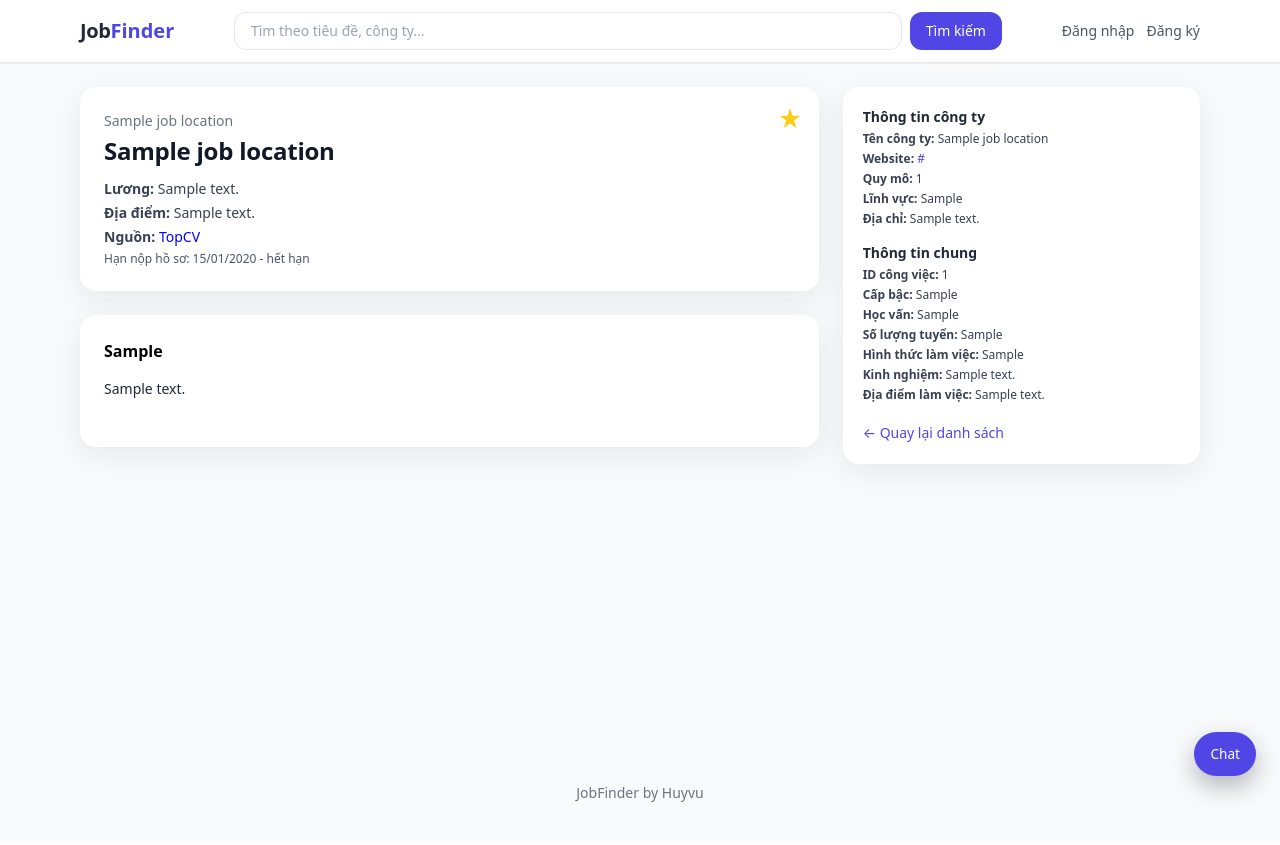
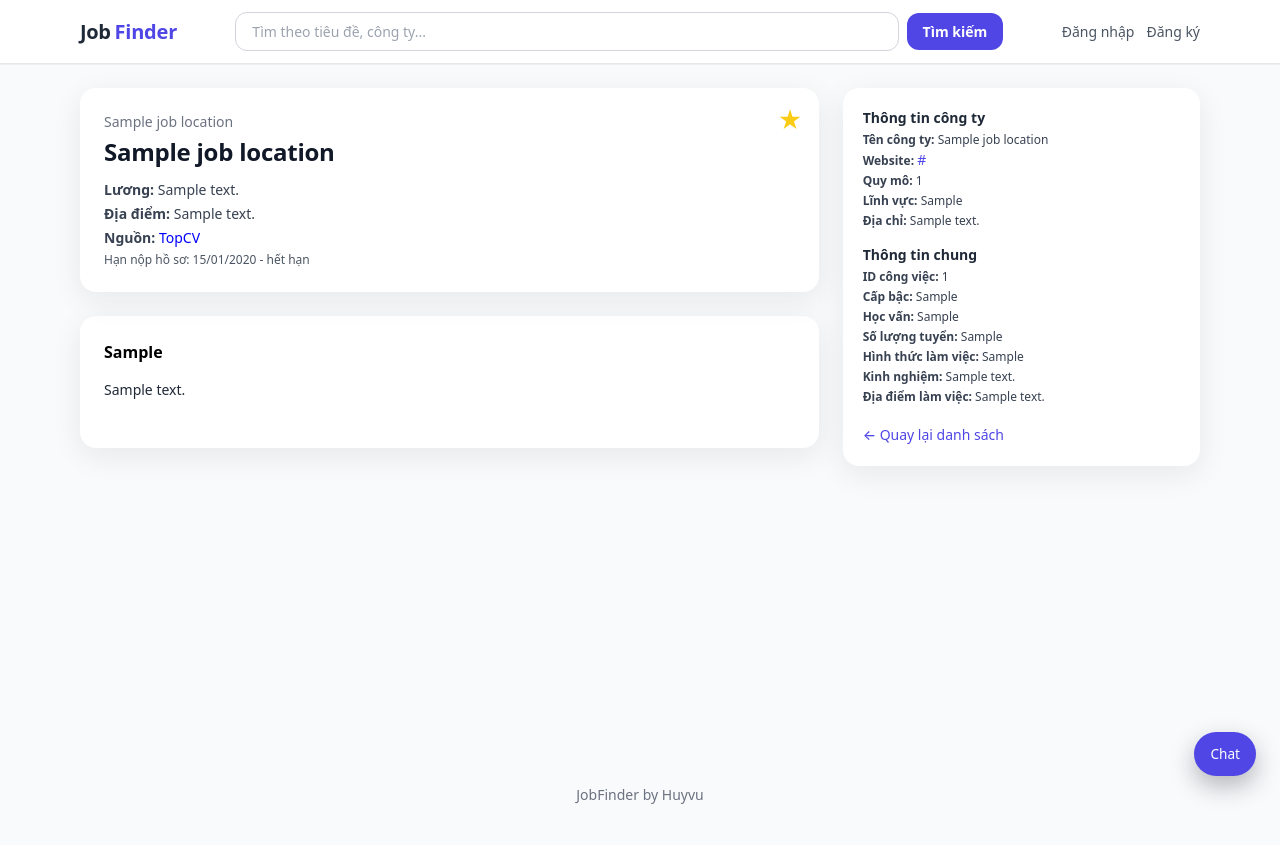
Before and after one commit to 22021202-VU-VAN-HUY/pull_data_topcv, a Flask app: page /jobs/1 in a window 1280 px wide. Before the commit the page ends 802 px from the top, so only its background shows below. Run offline with Flask 3, Linux system fonts and the light colour scheme; a database or web service that is not in the repository returns one stand-in record (values such as "Sample title"); some libraries are stand-ins or nearby versions.

Commit message:
update css base

```diff
--- a/web/static/css/base.css
+++ b/web/static/css/base.css
@@ -1,35 +1,191 @@
+/* UTILS */
+.hidden {
+  display: none !important;
+}
+
 /* BASE LAYOUT */
 .base-body {
   font-family: ui-sans-serif, system-ui, -apple-system, BlinkMacSystemFont,
     "Segoe UI", Roboto, Helvetica, Arial, "Noto Sans", sans-serif;
+  background-color: #f9fafb;
 }
 
 .base-header {
+  background-color: #ffffff;
+  border-bottom: 1px solid #e5e7eb;
   box-shadow: 0 1px 0 rgba(15, 23, 42, 0.05);
+}
+
+.base-header-inner {
+  align-items: center;
+  display: flex;
+  gap: 1rem;
+  justify-content: space-between;
+  margin: 0 auto;
+  max-width: 72rem;
+  padding: 0.75rem 1rem;
+}
+
+.base-logo {
+  color: #111827;
+  display: inline-flex;
+  align-items: center;
+  font-size: 1.25rem;
+  font-weight: 700;
+  gap: 0.25rem;
+  letter-spacing: -0.01em;
+  text-decoration: none;
+  white-space: nowrap;
 }
 
 .base-logo span:first-child {
   letter-spacing: -0.02em;
 }
 
+.base-logo-highlight {
+  color: #4f46e5;
+}
+
+.base-logo-text {
+  color: #1f2937;
+}
+
 .base-main {
+  margin: 0 auto;
+  max-width: 72rem;
   min-height: calc(100vh - 120px);
+  padding: 1.5rem 1rem;
+}
+
+/* SEARCH */
+.base-search-form {
+  flex: 1 1 auto;
+  max-width: 48rem;
+  width: 100%;
+}
+
+.base-search-row {
+  align-items: center;
+  display: flex;
+  gap: 0.5rem;
+}
+
+.base-search-input {
+  border: 1px solid #d1d5db;
+  border-radius: 0.75rem;
+  flex: 1 1 auto;
+  font-size: 0.875rem;
+  padding: 0.5rem 1rem;
+  transition: border-color 0.1s ease, box-shadow 0.1s ease;
+}
+
+.base-search-input:focus {
+  border-color: #4f46e5;
+  box-shadow: 0 0 0 2px rgba(79, 70, 229, 0.2);
+  outline: none;
 }
 
 /* LINKS & BUTTONS */
 .base-link {
   color: #4b5563;
+  font-size: 0.875rem;
+  font-weight: 500;
+  text-decoration: none;
 }
+
 .base-link:hover {
   color: #4f46e5;
+}
+
+.base-button {
+  border: none;
+  border-radius: 0.75rem;
+  cursor: pointer;
+  font-size: 0.875rem;
+  font-weight: 600;
+  padding: 0.5rem 1rem;
+  transition: background-color 0.1s ease, box-shadow 0.1s ease;
 }
 
 .base-button-primary {
   background-color: #4f46e5;
   color: #ffffff;
 }
+
 .base-button-primary:hover {
   background-color: #4338ca;
+}
+
+/* USER NAV */
+.base-user-nav {
+  align-items: center;
+  display: flex;
+  gap: 0.75rem;
+  white-space: nowrap;
+}
+
+.base-user-menu {
+  position: relative;
+}
+
+.base-user-button {
+  align-items: center;
+  background: transparent;
+  border: none;
+  color: #4b5563;
+  cursor: pointer;
+  display: inline-flex;
+  font-size: 0.875rem;
+  gap: 0.5rem;
+  padding: 0.25rem 0.5rem;
+}
+
+.base-user-button:hover {
+  color: #111827;
+}
+
+.base-user-icon {
+  height: 1rem;
+  width: 1rem;
+}
+
+.base-user-dropdown {
+  background: #ffffff;
+  border: 1px solid #e5e7eb;
+  border-radius: 0.75rem;
+  box-shadow: 0 10px 25px rgba(15, 23, 42, 0.15);
+  min-width: 12rem;
+  padding: 0.5rem 0;
+  position: absolute;
+  right: 0;
+  top: calc(100% + 0.5rem);
+  z-index: 20;
+}
+
+.base-user-dropdown-link,
+.base-user-dropdown-button {
+  color: #111827;
+  display: block;
+  font-size: 0.875rem;
+  padding: 0.5rem 1rem;
+  text-decoration: none;
+  width: 100%;
+}
+
+.base-user-dropdown-link:hover,
+.base-user-dropdown-button:hover {
+  background-color: #f9fafb;
+}
+
+.base-user-dropdown-button {
+  background: transparent;
+  border: none;
+  text-align: left;
+}
+
+.base-user-divider {
+  border-top: 1px solid #e5e7eb;
+  margin: 0.25rem 0;
 }
 
 /* CARD CHUNG */
@@ -38,15 +194,15 @@
   box-shadow: 0 8px 30px rgba(15, 23, 42, 0.08);
   transition: transform 0.08s ease, box-shadow 0.08s ease;
 }
+
 .base-card:hover {
   transform: translateY(-2px);
 }
 
-/* NAV USER DROPDOWN */
-.base-user-dropdown {
-  min-width: 12rem;
+/* FOOTER */
+.base-footer {
+  color: #6b7280;
+  font-size: 0.875rem;
+  padding: 2.5rem 1rem;
+  text-align: center;
 }
-
-.base-user-divider {
-  border-top: 1px solid #e5e7eb;
-}
--- a/web/templates/base.html
+++ b/web/templates/base.html
@@ -16,26 +16,26 @@
     <link rel="stylesheet" href="{{ url_for('static', filename='css/profile.css') }}">
     <link rel="stylesheet" href="{{ url_for('static', filename='css/chat.css') }}">
   </head>
-  <body class="base-body bg-gray-50">
+  <body class="base-body">
     <!-- HEADER -->
-    <header class="base-header border-b bg-white">
-      <div class="base-header-inner mx-auto max-w-6xl px-4 py-3 flex items-center justify-between gap-4">
+    <header class="base-header">
+      <div class="base-header-inner">
         <!-- Logo -->
-        <a href="{{ url_for('jobs.index') }}" class="base-logo text-xl font-bold whitespace-nowrap">
-          <span class="text-gray-800">Job</span><span class="text-indigo-600">Finder</span>
+        <a href="{{ url_for('jobs.index') }}" class="base-logo">
+          <span class="base-logo-text">Job</span><span class="base-logo-highlight">Finder</span>
         </a>
 
         <!-- Search form (trang chủ sẽ dùng) -->
-        <form action="{{ url_for('jobs.index') }}" method="get" class="base-search-form w-full max-w-3xl">
-          <div class="flex gap-2">
+        <form action="{{ url_for('jobs.index') }}" method="get" class="base-search-form">
+          <div class="base-search-row">
             <input
               name="q"
               value="{{ q or '' }}"
               placeholder="Tìm theo tiêu đề, công ty..."
-              class="base-search-input flex-1 border rounded-xl px-4 py-2 focus:outline-none focus:ring-2 focus:ring-indigo-500 text-sm"
+              class="base-search-input"
             />
             <button
-              class="base-button-primary px-4 py-2 rounded-xl bg-indigo-600 text-white hover:bg-indigo-700 text-sm"
+              class="base-button base-button-primary"
               type="submit"
             >
               Tìm kiếm
@@ -44,24 +44,24 @@
         </form>
 
         <!-- User menu -->
-        <nav class="base-user-nav flex items-center gap-3 whitespace-nowrap">
+        <nav class="base-user-nav">
           <!-- Khi chưa đăng nhập -->
-          <a href="{{ url_for('auth.login_page') }}" class="base-link text-sm" id="nav-login">
+          <a href="{{ url_for('auth.login_page') }}" class="base-link" id="nav-login">
             Đăng nhập
           </a>
-          <a href="{{ url_for('auth.register_page') }}" class="base-link text-sm" id="nav-register">
+          <a href="{{ url_for('auth.register_page') }}" class="base-link" id="nav-register">
             Đăng ký
           </a>
 
           <!-- Khi đã đăng nhập -->
-          <div class="base-user-menu relative hidden" id="nav-user-menu">
+          <div class="base-user-menu hidden" id="nav-user-menu">
             <button
               type="button"
-              class="base-user-button flex items-center gap-2 text-sm"
+              class="base-user-button"
               id="nav-user-button"
             >
               <span id="nav-user-name">Tài khoản</span>
-              <svg xmlns="http://www.w3.org/2000/svg" class="h-4 w-4" viewBox="0 0 20 20" fill="currentColor">
+              <svg xmlns="http://www.w3.org/2000/svg" class="base-user-icon" viewBox="0 0 20 20" fill="currentColor">
                 <path fill-rule="evenodd"
                       d="M5.23 7.21a.75.75 0 011.06.02L10 10.94l3.71-3.71a.75.75 0 111.06 1.06l-4.24 4.24a.75.75 0 01-1.06 0L5.25 8.29a.75.75 0 01-.02-1.08z"
                       clip-rule="evenodd" />
@@ -69,22 +69,22 @@
             </button>
             <div
               id="nav-user-dropdown"
-              class="base-user-dropdown hidden absolute right-0 mt-2 w-52 bg-white border border-gray-200 rounded-xl shadow-lg py-2 text-sm z-20"
+              class="base-user-dropdown hidden"
             >
-              <a href="{{ url_for('auth.profile_section', section='bookmarks') }}" class="block px-4 py-2 hover:bg-gray-50">
+              <a href="{{ url_for('auth.profile_section', section='bookmarks') }}" class="base-user-dropdown-link">
                 Công việc đã lưu
               </a>
-              <a href="{{ url_for('auth.profile_section', section='info') }}" class="block px-4 py-2 hover:bg-gray-50">
+              <a href="{{ url_for('auth.profile_section', section='info') }}" class="base-user-dropdown-link">
                 Thông tin người dùng
               </a>
-              <a href="{{ url_for('auth.profile_section', section='password') }}" class="block px-4 py-2 hover:bg-gray-50">
+              <a href="{{ url_for('auth.profile_section', section='password') }}" class="base-user-dropdown-link">
                 Đổi mật khẩu
               </a>
-              <div class="base-user-divider my-1"></div>
+              <div class="base-user-divider"></div>
               <button
                 type="button"
                 id="nav-logout"
-                class="w-full text-left px-4 py-2 hover:bg-gray-50"
+                class="base-user-dropdown-button"
               >
                 Đăng xuất
               </button>
@@ -95,7 +95,7 @@
     </header>
 
     <!-- MAIN -->
-    <main class="base-main mx-auto max-w-6xl px-4 py-6">
+    <main class="base-main">
       {% block content %}{% endblock %}
     </main>
 
@@ -150,7 +150,7 @@
       </button>
     </div>
 
-    <footer class="base-footer py-10 text-center text-gray-500 text-sm">
+    <footer class="base-footer">
       JobFinder by Huyvu
     </footer>
 
```
